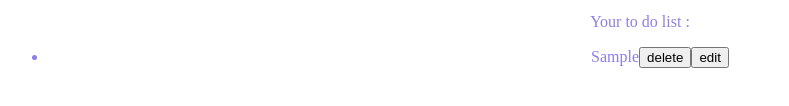
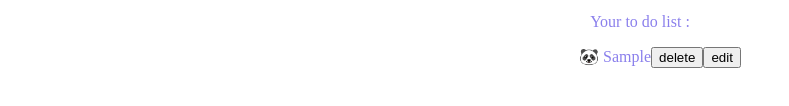
Before and after one commit to elisepitel/pandatodolist, a plain HTML site: page index.html in a window 1280 px wide. Both pictures are taken after typing "Sample" into the empty fields and a click on the button "To Do". Shown: the part 312-418 px from the top of the page, 0-789 px from the left. Drawn offline with Linux system fonts and the light colour scheme.

Commit message:
replace li element point with a panda emoji

```diff
--- a/todolist.css
+++ b/todolist.css
@@ -12,6 +12,15 @@ header {
   height: 200px;
   text-align: center;
 }
+.single-before {
+  list-style: none;
+  padding: 0;
+  margin: 0;
+}
+
+li::before {
+	content: "🐼 ";
+}
 
 body {
   text-align: center;
--- a/todolist.js
+++ b/todolist.js
@@ -11,6 +11,8 @@ const input = form.querySelector('input');
         const li = document.createElement('li');
         span.innerHTML = input.value;
         input.value = '';
+
+        li.className = 'single-before';
 
         li.appendChild(span);
         ul.appendChild(li);
```
